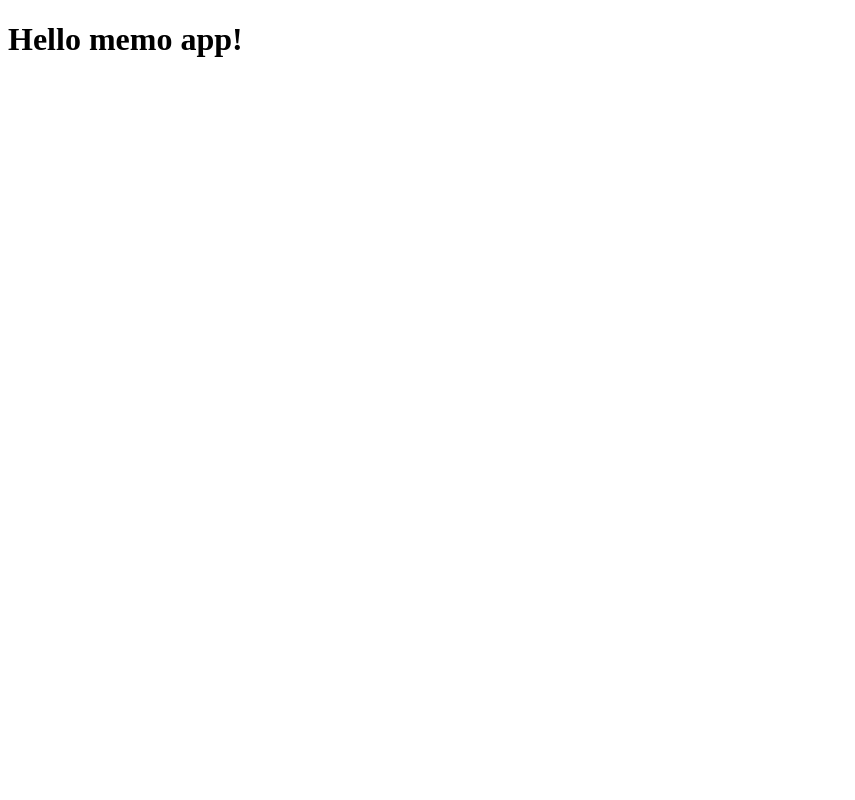
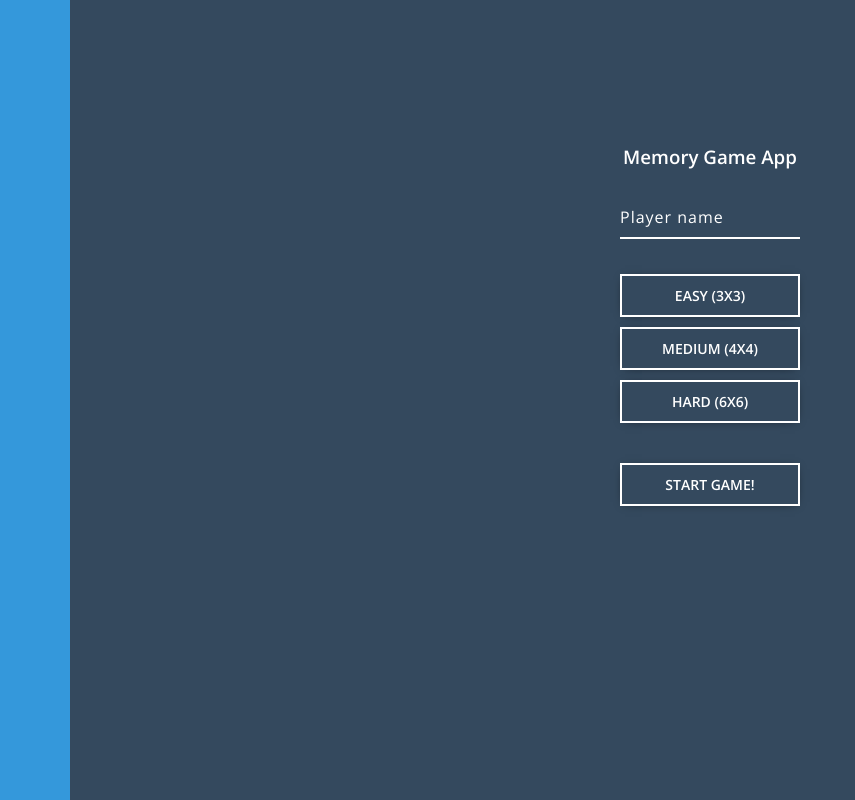
Before and after one commit to webseb00/Memory-Game, a website built with webpack: page dist/index.html in a window 1280 px wide. Shown: the whole page, without its empty margins (0-855 px from the left). Built offline with nearby package versions, Linux system fonts and the light colour scheme.

Commit message:
Add basic modal box styles

```diff
--- a/package.json
+++ b/package.json
@@ -16,6 +16,9 @@
     "babel-loader": "^8.0.6",
     "css-loader": "^3.4.2",
     "html-webpack-plugin": "^3.2.0",
+    "mini-css-extract-plugin": "^0.9.0",
+    "node-sass": "^4.13.1",
+    "sass-loader": "^8.0.2",
     "style-loader": "^1.1.3",
     "webpack": "^4.41.6",
     "webpack-cli": "^3.3.11",
--- /dev/null
+++ b/scss/style.scss
@@ -0,0 +1,145 @@
+*,
+*::after,
+*::before {
+    box-sizing: border-box;
+    margin: 0;
+    padding: 0;
+}
+
+// COLORS VARIABLES:
+$main_blue: #3498db;
+$white_color: #ffffff;
+
+body {
+    font-family: 'Open Sans', sans-serif;
+    background: $main_blue;
+}
+
+.container {
+    max-width: 1140px;
+    width: 100%;
+    margin: 0 auto;
+}
+
+.btn {
+    font-family: 'Open Sans', sans-serif;
+    font-size: 14px;
+    font-weight: 600;
+    color: #fff;
+    outline: none;
+    border: none;
+    background: none;
+    text-transform: uppercase;
+    cursor: pointer;
+    box-shadow: 0 1px 10px -5px rgba(0,0,0,.8);
+    padding: 10px 15px;
+    width: 180px;
+    border: 2px solid $white_color;
+    margin: 5px 0;
+    transition: .4s ease-in-out;
+    position: relative;
+    overflow: hidden;
+}
+
+.btn::before {
+    content: '';
+    display: block;
+    position: absolute;
+    left: 0;
+    bottom: -100%;
+    width: 100%;
+    height: 100%;
+    background: $white_color;
+    transition: .4s ease-in-out;
+    z-index: -10;
+}
+
+.btn:hover::before {
+    bottom: 0;
+}
+
+.btn:hover {
+    color: $main_blue;
+}
+
+// Modal Box Styles
+
+.modal {
+    position: fixed;
+    width: 100%;
+    height: 100%;
+    padding: 20px;
+    background: #34495e;
+
+    &__content {
+        display: flex;
+        flex-direction: column;
+        align-items: center;
+        margin-top: 10%;
+    }
+
+    &__heading {
+        color: $white_color;
+    }
+
+    &__group {
+        margin: 30px 0;
+        position: relative;
+    }
+
+    &__name {
+        background: none;
+        outline: none;
+        border: none;
+        font-size: 16px;
+        border-bottom: 2px solid $white_color;
+        color: $white_color;
+        width: 180px;
+        padding: 10px 0;
+        letter-spacing: 1px;
+    }
+
+    &__name:focus ~ &__label,
+    &__name:valid ~ &__label {
+        top: -15px;
+        font-size: 12px;
+        color: $main_blue;
+    }
+
+    &__name:focus ~ &__bar,
+    &__name:valid ~ &__bar {
+        width: 100%;
+    }
+
+    &__label {
+        position: absolute;
+        left: 0;
+        font-size: 16px;
+        color: #fff;
+        letter-spacing: 1px;
+        top: 7px;
+        transition: .3s ease-in-out;
+        z-index: -1;
+    }
+
+    &__bar {
+        position: absolute;
+        bottom: 0;
+        left: 0;
+        display: block;
+        height: 2px;
+        background: $main_blue;
+        width: 0%;
+        transition: .3s ease-in-out;
+    }
+
+    &__levels {
+        display: flex;
+        flex-direction: column;
+        align-items: center;
+    }
+
+    &__start {
+        margin: 30px 0;
+    }
+}
--- a/src/index.js
+++ b/src/index.js
@@ -1,5 +1,7 @@
-const sayHello = (str) => {
-    document.querySelector('.title').textContent = str;
-}
+import '../scss/style.scss';
 
-sayHello('Hello memo app!');
+// const sayHello = (str) => {
+//     document.querySelector('.title').textContent = str;
+// }
+
+// sayHello('Hello memo app!');
--- a/webpack.config.js
+++ b/webpack.config.js
@@ -1,5 +1,6 @@
 const path = require('path');
 const HtmlWebpackPlugin = require('html-webpack-plugin');
+const MiniCssExtractPlugin = require('mini-css-extract-plugin');
 
 module.exports = {
     entry: './src/index.js',
@@ -17,15 +18,18 @@
             }
           },
           {
-            test: /\.css$/i,
-            use: ['style-loader', 'css-loader'],
+            test: /\.s[ac]ss$/i,
+            use: [
+              'style-loader',
+              'css-loader',
+              'sass-loader'
+            ],
           }
         ]
     },
     plugins: [
       new HtmlWebpackPlugin({
-        title: 'Memory Game App',
-        filename: 'index.html'
+        template: path.resolve(__dirname, 'dist', 'index.html')
       })
     ]
 }
```
Also changed, not shown: dist/app-bundle.js, dist/index.html, 1 other file.
